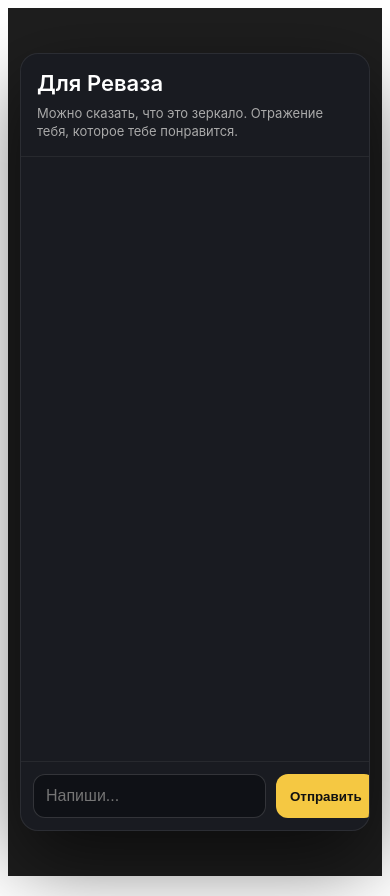
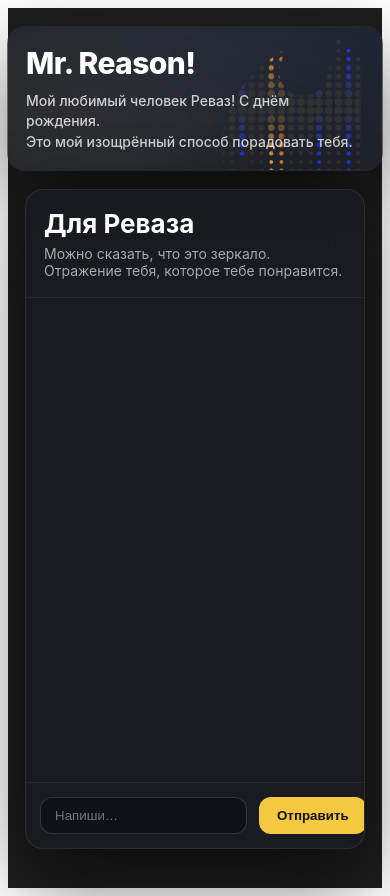
Before and after one commit to vic1995tory-ux/mr-reason, a Next.js app: page / in a window 390 px wide. Built offline with nearby package versions, Linux system fonts and the light colour scheme.

Commit message:
Update index.js Mobile Logo

```diff
--- a/pages/index.js
+++ b/pages/index.js
@@ -1,39 +1,96 @@
-import { useState, useRef, useEffect } from "react";
+import { useEffect, useMemo, useRef, useState } from "react";
 
 export default function Home() {
   const [messages, setMessages] = useState([]);
   const [input, setInput] = useState("");
   const [loading, setLoading] = useState(false);
-  const [isMobile, setIsMobile] = useState(false);
 
+  // интро-каскад
+  const [showH1, setShowH1] = useState(false);
+  const [showH2, setShowH2] = useState(false);
+
+  // гирлянда "ыхы хы"
+  const [sparkles, setSparkles] = useState([]);
+  const sparkleTimerRef = useRef(null);
+
+  // звук печати
   const typingSound = useRef(null);
+
+  // автоскролл к последнему сообщению
   const bottomRef = useRef(null);
-
-  // Определяем мобилку по ширине
-  useEffect(() => {
-    const onResize = () => setIsMobile(window.innerWidth <= 520);
-    onResize();
-    window.addEventListener("resize", onResize);
-    return () => window.removeEventListener("resize", onResize);
-  }, []);
-
-  // Надёжный автоскролл: всегда прокручиваем к "якорю" внизу
   useEffect(() => {
     requestAnimationFrame(() => {
       bottomRef.current?.scrollIntoView({ behavior: "smooth", block: "end" });
     });
   }, [messages, loading]);
 
+  // запускаем интро
+  useEffect(() => {
+    const t1 = setTimeout(() => setShowH1(true), 200);
+    const t2 = setTimeout(() => setShowH2(true), 900); // H2 появляется позже
+
+    return () => {
+      clearTimeout(t1);
+      clearTimeout(t2);
+    };
+  }, []);
+
+  // гирлянда работает только пока НЕ показали H2
+  useEffect(() => {
+    // стартуем только когда H1 уже есть, а H2 ещё нет
+    if (!showH1 || showH2) return;
+
+    // каждые N мс создаём "пачку" из 3 огоньков
+    sparkleTimerRef.current = setInterval(() => {
+      const now = Date.now();
+
+      const newOnes = Array.from({ length: 3 }).map((_, idx) => {
+        // рандомные позиции внутри hero (в процентах)
+        const x = 10 + Math.random() * 80; // 10..90%
+        const y = 25 + Math.random() * 55; // 25..80%
+        // рандомная длительность "жизни"
+        const life = 900 + Math.random() * 900; // 0.9..1.8s
+        // рандомная задержка мигания
+        const delay = Math.random() * 0.6;
+
+        return {
+          id: `${now}-${idx}-${Math.random().toString(16).slice(2)}`,
+          x,
+          y,
+          life,
+          delay,
+        };
+      });
+
+      setSparkles((prev) => [...prev, ...newOnes]);
+
+      // убираем устаревшие (чтобы не копились)
+      setTimeout(() => {
+        setSparkles((prev) => prev.filter((s) => now - parseInt(s.id.split("-")[0], 10) < 2500));
+      }, 2600);
+    }, 650);
+
+    return () => {
+      clearInterval(sparkleTimerRef.current);
+      sparkleTimerRef.current = null;
+    };
+  }, [showH1, showH2]);
+
+  // когда появляется H2 — мгновенно “гасим гирлянду”
+  useEffect(() => {
+    if (!showH2) return;
+    clearInterval(sparkleTimerRef.current);
+    sparkleTimerRef.current = null;
+    setSparkles([]); // убрать “ыхы хы”
+  }, [showH2]);
+
   async function startTypingSound() {
     const a = typingSound.current;
     if (!a) return;
-
     try {
-      a.volume = 0.5; // сделай 1.0 если хочешь громче
+      // IMPORTANT: на многих устройствах звук станет слышен ТОЛЬКО после явного клика/Enter
+      a.volume = 0.9; // сделала громче
       a.currentTime = 0;
-
-      // иногда iOS/Chrome требуют явного "разрешения" после первого клика
-      // play() может быть заблокирован — это нормально
       await a.play();
     } catch (_) {}
   }
@@ -55,7 +112,6 @@ export default function Home() {
     setMessages((m) => [...m, { role: "user", content: text }]);
     setLoading(true);
 
-    // ВАЖНО: старт звука должен быть внутри user action (Enter/Click)
     await startTypingSound();
 
     try {
@@ -67,83 +123,71 @@ export default function Home() {
 
       const data = await res.json();
 
-      setMessages((m) => [
-        ...m,
-        { role: "assistant", content: data.reply || "…" },
-      ]);
+      setMessages((m) => [...m, { role: "assistant", content: data.reply || "…" }]);
     } catch {
-      setMessages((m) => [
-        ...m,
-        { role: "assistant", content: "Ошибка. Попробуй ещё раз." },
-      ]);
+      setMessages((m) => [...m, { role: "assistant", content: "Ошибка. Попробуй ещё раз." }]);
     } finally {
       setLoading(false);
       stopTypingSound();
     }
   }
 
-  const s = getStyles(isMobile);
-
   return (
-    <div style={s.container}>
+    <div style={styles.page}>
       <style jsx global>{`
-        /* Скрываем полосу прокрутки, но скролл остаётся */
+        /* скрываем скроллбар, но скролл остаётся */
         .chatScroll {
-          scrollbar-width: none; /* Firefox */
-          -ms-overflow-style: none; /* IE/Edge */
+          scrollbar-width: none;
+          -ms-overflow-style: none;
         }
         .chatScroll::-webkit-scrollbar {
           width: 0;
           height: 0;
         }
 
-        @keyframes fadeIn {
-          from {
-            opacity: 0;
-            transform: translateY(6px);
-          }
-          to {
-            opacity: 1;
-            transform: translateY(0);
-          }
+        @keyframes fadeUp {
+          from { opacity: 0; transform: translateY(10px); }
+          to   { opacity: 1; transform: translateY(0); }
         }
 
-        @keyframes float {
-          0% {
-            transform: translateY(0px);
-          }
-          50% {
-            transform: translateY(-3px);
-          }
-          100% {
-            transform: translateY(0px);
-          }
+        @keyframes blinkSoft {
+          0% { opacity: .15; transform: translateY(0); }
+          25% { opacity: 1; }
+          50% { opacity: .35; transform: translateY(-1px); }
+          75% { opacity: 1; }
+          100% { opacity: .15; transform: translateY(0); }
         }
 
-        .dot {
-          animation: blink 1.4s infinite both;
-        }
-        .dot:nth-child(2) {
-          animation-delay: 0.2s;
-        }
-        .dot:nth-child(3) {
-          animation-delay: 0.4s;
+        .sparkle {
+          position: absolute;
+          font-weight: 700;
+          letter-spacing: 0.3px;
+          opacity: 0;
+          animation:
+            fadeUp .35s ease forwards,
+            blinkSoft 1.25s ease-in-out infinite;
+          pointer-events: none;
+          user-select: none;
+          text-shadow: 0 8px 30px rgba(0,0,0,.55);
         }
 
-        @keyframes blink {
-          0% {
-            opacity: 0.2;
-          }
-          20% {
-            opacity: 1;
-          }
-          100% {
-            opacity: 0.2;
-          }
+        .h1In {
+          animation: fadeUp .55s ease forwards;
+        }
+        .h2In {
+          animation: fadeUp .55s ease forwards;
+        }
+
+        /* на мобилке делаем всё компактнее */
+        @media (max-width: 520px) {
+          .heroWrap { padding: 18px !important; border-radius: 18px !important; }
+          .heroTitle { font-size: 30px !important; }
+          .heroSub { font-size: 14px !important; }
+          .cardWrap { height: 78vh !important; border-radius: 18px !important; }
         }
       `}</style>
 
-      {/* Аудио внутри return — ок. playsInline помогает на мобилках */}
+      {/* звук (важно: браузер может блокировать автозвук, но после первого Enter/клика обычно ок) */}
       <audio
         ref={typingSound}
         src="https://cdn.pixabay.com/audio/2022/03/15/audio_6b1b6e3b0f.mp3"
@@ -151,34 +195,77 @@ export default function Home() {
         playsInline
       />
 
-      <div style={s.card}>
-        <div style={s.header}>
-          <h2 style={s.title}>Для Реваза</h2>
-          <p style={s.subtitle}>
-            Можно сказать, что это зеркало. Отражение тебя, которое тебе
-            понравится.
-          </p>
+      {/* HERO / Обложка */}
+      <div style={styles.hero} className="heroWrap">
+        {/* фон можно заменить, если захочешь */}
+        <div style={styles.heroBg} />
+
+        {/* логотип */}
+        <img src="/logo.png" alt="logo" style={styles.logo} />
+
+        {/* H1 */}
+        <h1
+          className={showH1 ? "h1In heroTitle" : "heroTitle"}
+          style={{ ...styles.h1, opacity: showH1 ? 1 : 0 }}
+        >
+          Mr. Reason!
+        </h1>
+
+        {/* H2 */}
+        <h2
+          className={showH2 ? "h2In heroSub" : "heroSub"}
+          style={{ ...styles.h2, opacity: showH2 ? 1 : 0 }}
+        >
+          Мой любимый человек Реваз! С днём рождения.
+          <br />
+          Это мой изощрённый способ порадовать тебя.
+        </h2>
+
+        {/* гирлянда */}
+        {!showH2 &&
+          sparkles.map((s) => (
+            <div
+              key={s.id}
+              className="sparkle"
+              style={{
+                left: `${s.x}%`,
+                top: `${s.y}%`,
+                color: s.x > 55 ? "#2D63FF" : "#F5C842", // синий/жёлтый как в лого
+                animationDelay: `${s.delay}s`,
+              }}
+            >
+              ыхы хы
+            </div>
+          ))}
+      </div>
+
+      {/* CHAT */}
+      <div style={styles.card} className="cardWrap">
+        <div style={styles.header}>
+          <div style={styles.headerTitle}>Для Реваза</div>
+          <div style={styles.headerSub}>
+            Можно сказать, что это зеркало. Отражение тебя, которое тебе понравится.
+          </div>
         </div>
 
-        <div style={s.chat} className="chatScroll">
+        <div style={styles.chat} className="chatScroll">
           {messages.map((m, i) => (
             <div
               key={i}
               style={{
-                ...s.msg,
+                ...styles.msg,
                 justifyContent: m.role === "user" ? "flex-end" : "flex-start",
               }}
             >
-              <div style={{ ...s.bubble, ...(m.role === "user" ? s.user : {}) }}>
+              <div style={{ ...styles.bubble, ...(m.role === "user" ? styles.user : {}) }}>
                 {m.content}
               </div>
             </div>
           ))}
 
-          {/* typing */}
           {loading && (
-            <div style={{ ...s.msg, justifyContent: "flex-start" }}>
-              <div style={{ ...s.bubble, ...s.typing }}>
+            <div style={{ ...styles.msg, justifyContent: "flex-start" }}>
+              <div style={{ ...styles.bubble, ...styles.typing }}>
                 печатает<span className="dot">.</span>
                 <span className="dot">.</span>
                 <span className="dot">.</span>
@@ -186,20 +273,18 @@ export default function Home() {
             </div>
           )}
 
-          {/* Якорь для автоскролла */}
           <div ref={bottomRef} />
         </div>
 
-        <div style={s.inputRow}>
+        <div style={styles.inputRow}>
           <input
-            style={s.input}
+            style={styles.input}
             value={input}
             onChange={(e) => setInput(e.target.value)}
             onKeyDown={(e) => e.key === "Enter" && send()}
-            placeholder="Напиши..."
+            placeholder="Напиши…"
           />
-
-          <button style={s.button} onClick={send}>
+          <button style={styles.button} onClick={send}>
             Отправить
           </button>
         </div>
@@ -208,80 +293,108 @@ export default function Home() {
   );
 }
 
-const getStyles = (isMobile) => ({
-  container: {
+const styles = {
+  page: {
     minHeight: "100vh",
     background: "#1E1E1E",
     display: "flex",
-    justifyContent: "center",
+    flexDirection: "column",
     alignItems: "center",
-    padding: isMobile ? 12 : 24,
-    fontFamily: "Inter, sans-serif",
-    paddingTop: "max(12px, env(safe-area-inset-top))",
-    paddingBottom: "max(12px, env(safe-area-inset-bottom))",
+    gap: 18,
+    padding: 18,
+    fontFamily: "Inter, system-ui, -apple-system, Segoe UI, Roboto, Arial, sans-serif",
+  },
+
+  hero: {
+    width: "min(980px, 100%)",
+    position: "relative",
+    borderRadius: 24,
+    padding: 22,
+    overflow: "hidden",
+    border: "1px solid rgba(255,255,255,0.07)",
+    background: "rgba(20, 22, 28, 0.7)",
+    boxShadow: "0 30px 80px rgba(0,0,0,0.55)",
+  },
+
+  heroBg: {
+    position: "absolute",
+    inset: 0,
+    background:
+      "radial-gradient(1200px 600px at 70% 20%, rgba(45,99,255,0.12), transparent 55%), radial-gradient(900px 500px at 20% 60%, rgba(245,200,66,0.10), transparent 60%)",
+    filter: "blur(0px)",
+    pointerEvents: "none",
+  },
+
+  logo: {
+    position: "absolute",
+    right: 18,
+    top: 12,
+    width: 220,
+    maxWidth: "38%",
+    opacity: 0.9,
+    filter: "drop-shadow(0 18px 50px rgba(0,0,0,.55))",
+  },
+
+  h1: {
+    position: "relative",
+    margin: 0,
+    color: "#fff",
+    fontSize: 44,
+    fontWeight: 800,
+    letterSpacing: "-0.02em",
+  },
+
+  h2: {
+    position: "relative",
+    margin: "10px 0 0 0",
+    color: "rgba(255,255,255,0.78)",
+    fontSize: 16,
+    fontWeight: 500,
+    lineHeight: 1.45,
+    maxWidth: 520,
   },
 
   card: {
-    width: "100%",
-    maxWidth: isMobile ? 520 : 720,
-    height: isMobile ? "92vh" : "85vh",
+    width: "min(980px, 100%)",
+    height: "72vh",
     background: "rgba(25, 28, 35, 0.85)",
     backdropFilter: "blur(20px)",
-    borderRadius: isMobile ? 18 : 24,
+    borderRadius: 24,
     border: "1px solid rgba(255,255,255,0.08)",
     boxShadow: "0 30px 80px rgba(0,0,0,0.6)",
     display: "flex",
     flexDirection: "column",
     overflow: "hidden",
-    animation: isMobile ? "none" : "float 6s ease-in-out infinite",
   },
 
   header: {
-    padding: isMobile ? 16 : 24,
+    padding: 18,
     borderBottom: "1px solid rgba(255,255,255,0.06)",
   },
-
-  title: {
-    color: "#fff",
-    fontSize: isMobile ? 22 : 28,
-    fontWeight: 600,
-    margin: 0,
-  },
-
-  subtitle: {
-    color: "#aaa",
-    marginTop: 8,
-    marginBottom: 0,
-    fontSize: isMobile ? 13 : 14,
-    lineHeight: 1.4,
-  },
+  headerTitle: { color: "#fff", fontSize: 26, fontWeight: 700 },
+  headerSub: { marginTop: 6, color: "#aaa", fontSize: 14 },
 
   chat: {
     flex: 1,
-    padding: isMobile ? 14 : 24,
+    padding: 18,
     overflowY: "auto",
     display: "flex",
     flexDirection: "column",
-    gap: 10,
+    gap: 12,
   },
 
-  msg: {
-    display: "flex",
-    marginBottom: 10,
-    animation: "fadeIn 0.35s ease",
-  },
+  msg: { display: "flex" },
 
   bubble: {
-    maxWidth: isMobile ? "88%" : "75%",
-    padding: isMobile ? "10px 12px" : "12px 16px",
+    maxWidth: "78%",
+    padding: "12px 16px",
     borderRadius: 16,
     background: "rgba(255,255,255,0.05)",
     color: "#fff",
     lineHeight: 1.4,
-    fontSize: isMobile ? 14 : 15,
+    fontSize: 15,
     backdropFilter: "blur(6px)",
     border: "1px solid rgba(255,255,255,0.08)",
-    wordBreak: "break-word",
   },
 
   user: {
@@ -290,15 +403,12 @@ const getStyles = (isMobile) => ({
     border: "none",
   },
 
-  typing: {
-    opacity: 0.6,
-    fontStyle: "italic",
-  },
+  typing: { opacity: 0.65, fontStyle: "italic" },
 
   inputRow: {
     display: "flex",
-    gap: 10,
-    padding: isMobile ? 12 : 16,
+    gap: 12,
+    padding: 14,
     borderTop: "1px solid rgba(255,255,255,0.06)",
   },
 
@@ -307,21 +417,18 @@ const getStyles = (isMobile) => ({
     background: "#0f1116",
     border: "1px solid rgba(255,255,255,0.15)",
     borderRadius: 12,
-    padding: isMobile ? "12px 12px" : "10px 14px",
+    padding: "10px 14px",
     color: "#fff",
     outline: "none",
-    fontSize: isMobile ? 16 : 15, // iOS: 16px чтобы не было авто-зума
   },
 
   button: {
     background: "#f5c842",
     border: "none",
     borderRadius: 12,
-    padding: isMobile ? "0 14px" : "0 18px",
-    height: isMobile ? 44 : "auto",
+    padding: "0 18px",
     color: "#111",
-    fontWeight: 600,
+    fontWeight: 700,
     cursor: "pointer",
-    whiteSpace: "nowrap",
   },
-});
+};
```
